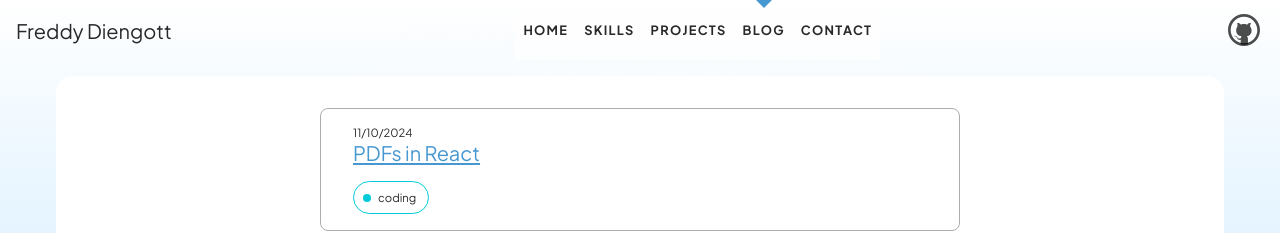
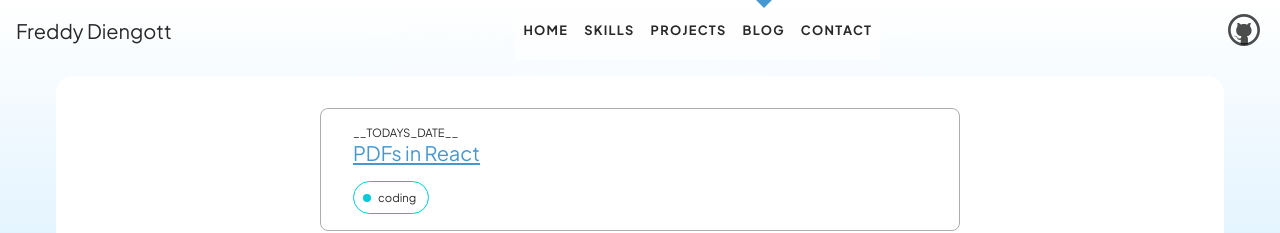
Before and after one commit to fdiengott/portfolio-svelte, a SvelteKit app: page /blogs in a window 1280 px wide. Shown: the top 233 px of the page. Built offline with nearby package versions, Linux system fonts and the light colour scheme; a web font is replaced by a local one.

Commit message:
update newest blog post date

```diff
--- a/src/routes/blogs/articles/index.js
+++ b/src/routes/blogs/articles/index.js
@@ -13,7 +13,7 @@ const pages = {
 	'pdf-react': {
 		title: 'PDFs in React',
 		content: pdfReact,
-		date: '11/10/2024',
+		date: '__TODAYS_DATE__',
 		tags: ['coding']
 	},
 	'static-fonts': {
```
